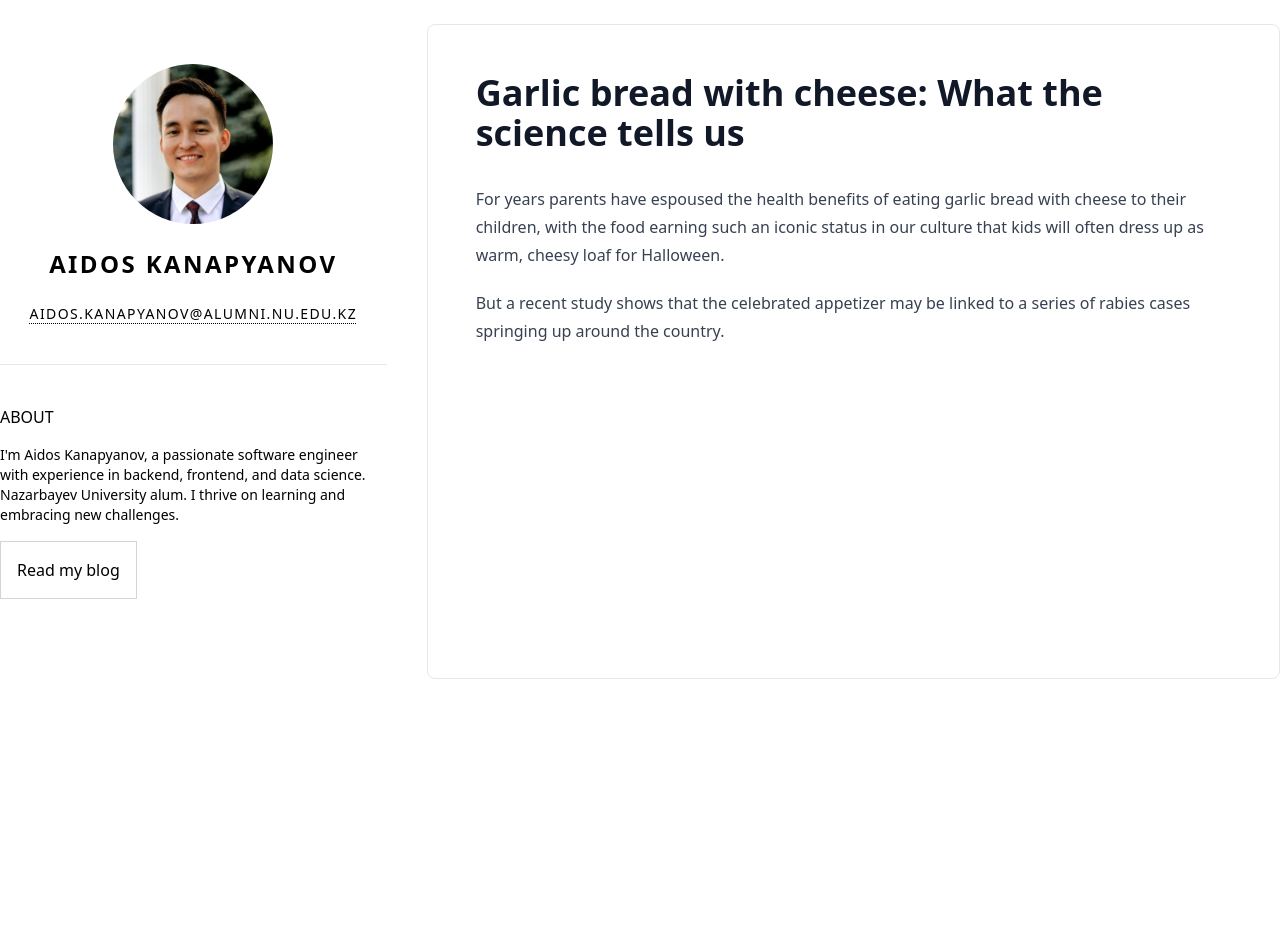
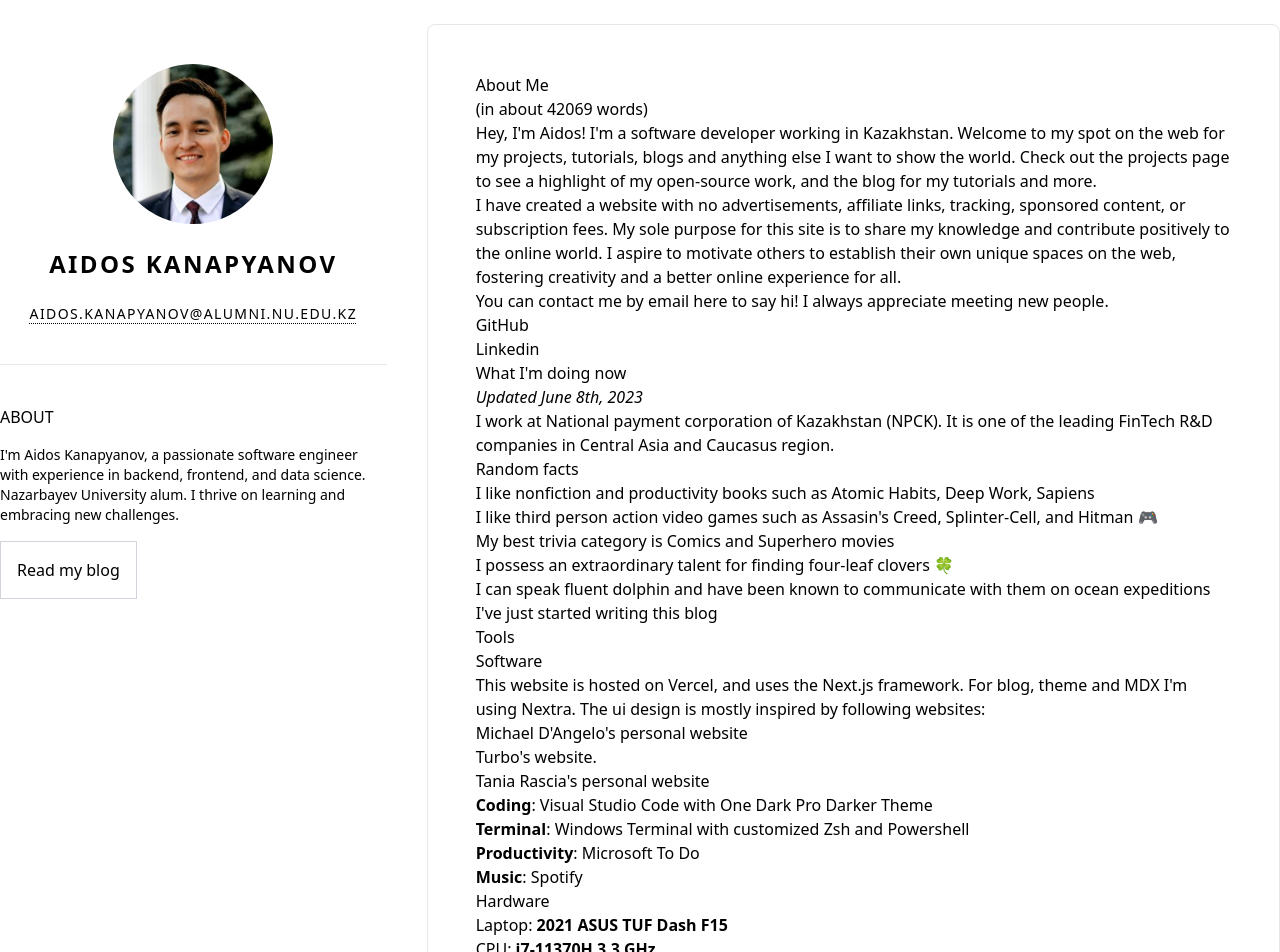
Before and after one commit to aidoskanapyanov/personal-website-nextra, a Next.js app: page / in a window 1280 px wide. Shown: the top 952 px of the page. Before the commit the page ends 800 px from the top, so only its background shows below. Built offline with nearby package versions, Linux system fonts and the light colour scheme.

Commit message:
Add about page

```diff
--- a/components/pages/about.tsx
+++ b/components/pages/about.tsx
@@ -1,4 +1,4 @@
-import React from "react";
+import AboutMe from "@/data/about.mdx";
 import BaseLayout from "../layouts/base-layout";
 
 type Props = {};
@@ -6,19 +6,7 @@ type Props = {};
 export default function About({}: Props) {
   return (
     <BaseLayout>
-      <article className="prose prose-gray dark:prose-invert">
-        <h1>Garlic bread with cheese: What the science tells us</h1>
-        <p>
-          For years parents have espoused the health benefits of eating garlic
-          bread with cheese to their children, with the food earning such an
-          iconic status in our culture that kids will often dress up as warm,
-          cheesy loaf for Halloween.
-        </p>
-        <p>
-          But a recent study shows that the celebrated appetizer may be linked
-          to a series of rabies cases springing up around the country.
-        </p>
-      </article>
+      <AboutMe />
     </BaseLayout>
   );
 }
--- /dev/null
+++ b/data/about.mdx
@@ -0,0 +1,54 @@
+# About Me
+
+(in about 42069 words)
+
+Hey, I'm Aidos! I'm a software developer working in Kazakhstan. Welcome to my spot on the web for my projects, tutorials, blogs and anything else I want to show the world. Check out the [projects](/) page to see a highlight of my open-source work, and the [blog](/blog) for my tutorials and more.
+
+I have created a website with no advertisements, affiliate links, tracking, sponsored content, or subscription fees. My sole purpose for this site is to share my knowledge and contribute positively to the online world. I aspire to motivate others to establish their own unique spaces on the web, fostering creativity and a better online experience for all.
+
+You can contact me by email [here](mailto:aidos.kanapyanov@alumni.nu.edu.kz) to say hi! I always appreciate meeting new people.
+
+- [GitHub](https://github.com/aidoskanapyanov)
+- [Linkedin](https://www.linkedin.com/in/aidos-kanapyanov)
+
+### What I'm doing now
+
+_Updated June 8th, 2023_
+
+- I work at National payment corporation of Kazakhstan (NPCK). It is one of the leading FinTech R&D companies in Central Asia and Caucasus region.
+
+### Random facts
+
+- I like nonfiction and productivity books such as Atomic Habits, Deep Work, Sapiens
+- I like third person action video games such as Assasin's Creed, Splinter-Cell, and Hitman 🎮
+- My best trivia category is Comics and Superhero movies
+- I possess an extraordinary talent for finding four-leaf clovers 🍀
+- I can speak fluent dolphin and have been known to communicate with them on ocean expeditions
+- I've just started writing this blog
+
+## Tools
+
+### Software
+
+- This website is hosted on [Vercel](https://vercel.com), and uses the [Next.js](https://nextjs.org/) framework. For blog, theme and MDX I'm using [Nextra](https://nextra.site/). The ui design is mostly inspired by following websites:
+
+  - [Michael D'Angelo](https://mldangelo.com/)'s personal website
+  - [Turbo](https://turbo.build/)'s website.
+  - [Tania Rascia](https://www.taniarascia.com/)'s personal website
+
+* **Coding**: [Visual Studio Code](https://code.visualstudio.com/) with [One Dark Pro Darker Theme](https://github.com/Binaryify/OneDark-Pro)
+* **Terminal**: [Windows Terminal](https://github.com/microsoft/terminal) with customized [Zsh](https://www.zsh.org/) and [Powershell](https://learn.microsoft.com/en-us/powershell/)
+* **Productivity**: [Microsoft To Do](https://todo.microsoft.com/)
+* **Music**: [Spotify](https://spotify.com)
+
+### Hardware
+
+export const CustomEmphasis = ({ children }) => (
+  <span className="font-semibold">{children}</span>
+);
+
+- Laptop: <CustomEmphasis>2021 ASUS TUF Dash F15</CustomEmphasis>
+  - CPU: <CustomEmphasis>i7-11370H 3.3 GHz</CustomEmphasis>
+  - GPU: <CustomEmphasis>NVIDIA GeForce RTX 3070, 8GB GDDR6</CustomEmphasis>
+  - Memory: <CustomEmphasis>16GB DDR4</CustomEmphasis>
+  - Storage: <CustomEmphasis>512GB NVMe M.2 SSD</CustomEmphasis>
```
